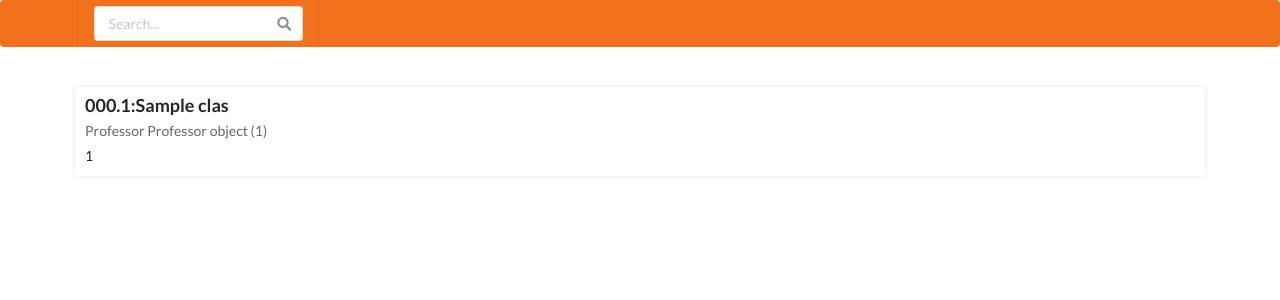
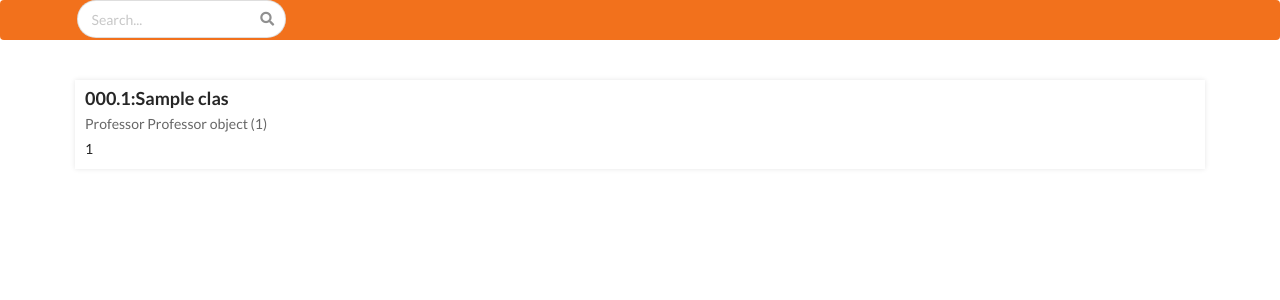
Before and after one commit to NBillNye/UTD-IDB, a Django app: page /Classes in a window 1280 px wide. Shown: the top 300 px of the page. Run offline with Django 4.2, Linux system fonts and the light colour scheme; tables that the repository leaves empty hold one stand-in row (values such as "Sample post"); some libraries are stand-ins or nearby versions.

Commit message:
SearchClasses

```diff
--- a/Website/frontend/templates/Classes/index.html
+++ b/Website/frontend/templates/Classes/index.html
@@ -6,11 +6,13 @@
     <div>
         <div class="ui orange inverted menu">
             <div class="ui container">
-                <div class="item">
+                <div class="ui search">
                     <div class="ui icon input">
                         <input class="prompt" type="text" placeholder="Search...">
                         <i class="search icon"></i>
                     </div>
+                </div>
+                <div class="result">
                 </div>
             </div>
         </div>
@@ -20,7 +22,7 @@
     {% for Class in Classes %}
     <div class="ui class container">
         <div class="ui divided items">
-            <div class="item thread-item">
+            <div class="item class-item">
                 <div class="content">
                     <a class="header">{{ Class.classnumber }}.{{Class.sectionnumber}}:{{Class.classname}}</a>
                     <div class="meta">
@@ -36,6 +38,15 @@
     {% endfor %}
 </body>
 </html>
+<script type="text/javascript">
+    $(document).ready(function () {
+        $(".class-item").click(function (e) {
+            window.location.replace("/ThreadList");
+        });
+    });
+
+;
+</script>
 <style>
     .ui.class.container{
         width: 1130px;
--- a/Website/frontend/urls.py
+++ b/Website/frontend/urls.py
@@ -4,5 +4,6 @@ from . import views
 urlpatterns = [
     path("ThreadList", views.ThreadList, name="ThreadList"),
     path("Thread/<int:thread_id>/", views.Thread, name="Thread"),
-    path("Classes",views.Classes,name='Classes')
+    path("Classes",views.Classes,name='Classes'),
+    path("Classes/<classNum>",views.Classes,name='ClassSearch')
 ]
--- a/Website/frontend/views.py
+++ b/Website/frontend/views.py
@@ -19,8 +19,13 @@ def Thread(response, thread_id=-1):
 
     return render(response, 'Thread/index.html', {"title": "This is a test title"})
 
-def Classes(response):
-    classesL = db.Class.objects.all()
-    if classesL is not None:
+def Classes(response, classNum = ''):
+    if classNum == '':
+       classesL = db.Class.objects.all()
+       if classesL is not None:
         return render(response, 'Classes/index.html', {"Classes": classesL})
+    else:
+        classesL = db.Class.objects.filter(classnumber = classNum)
+        if classesL is not None:
+            return render(response, 'Classes/index.html', {"Classes": classesL})
     return render(response, "Classes/index.html", {})
```
